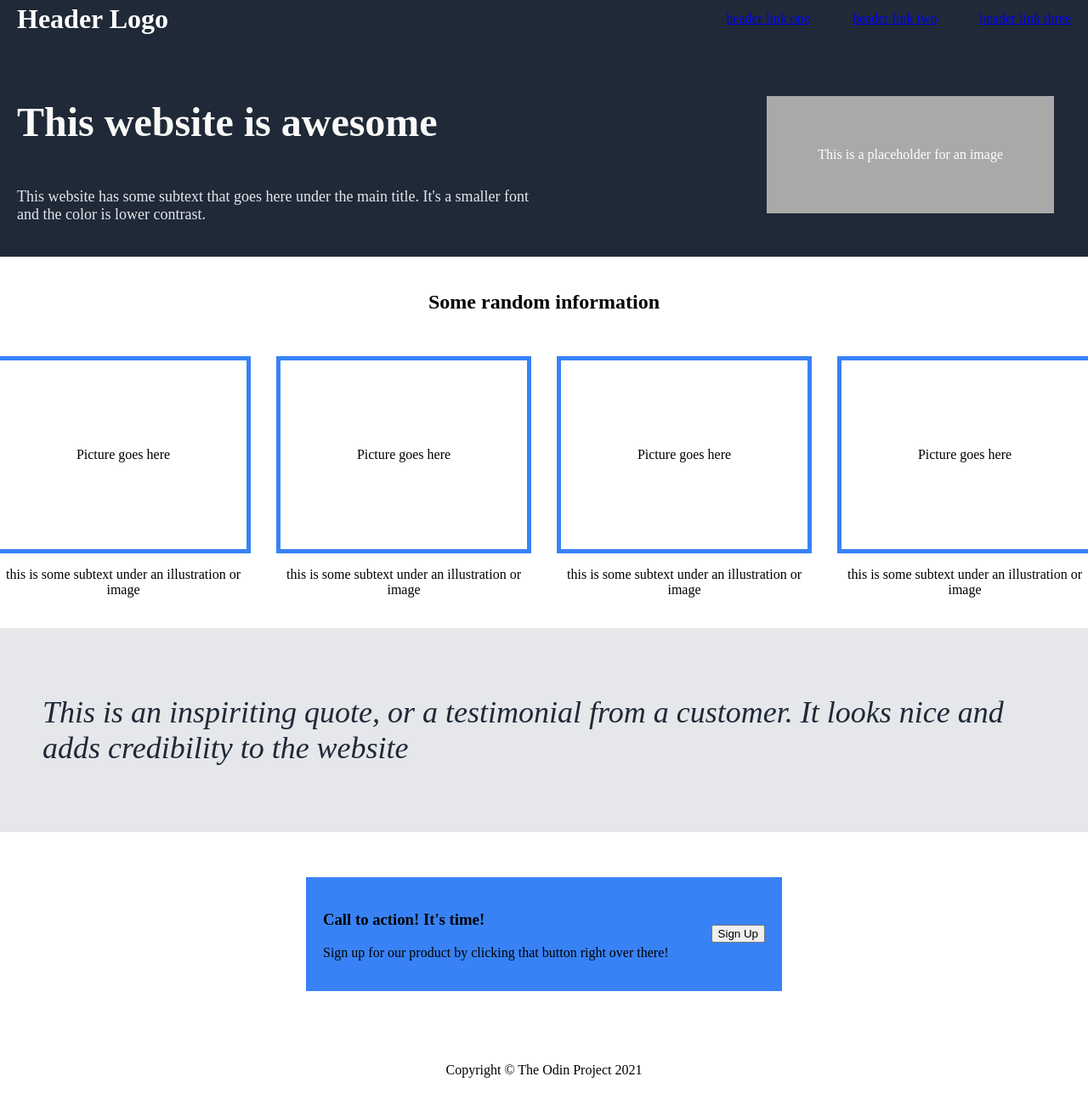
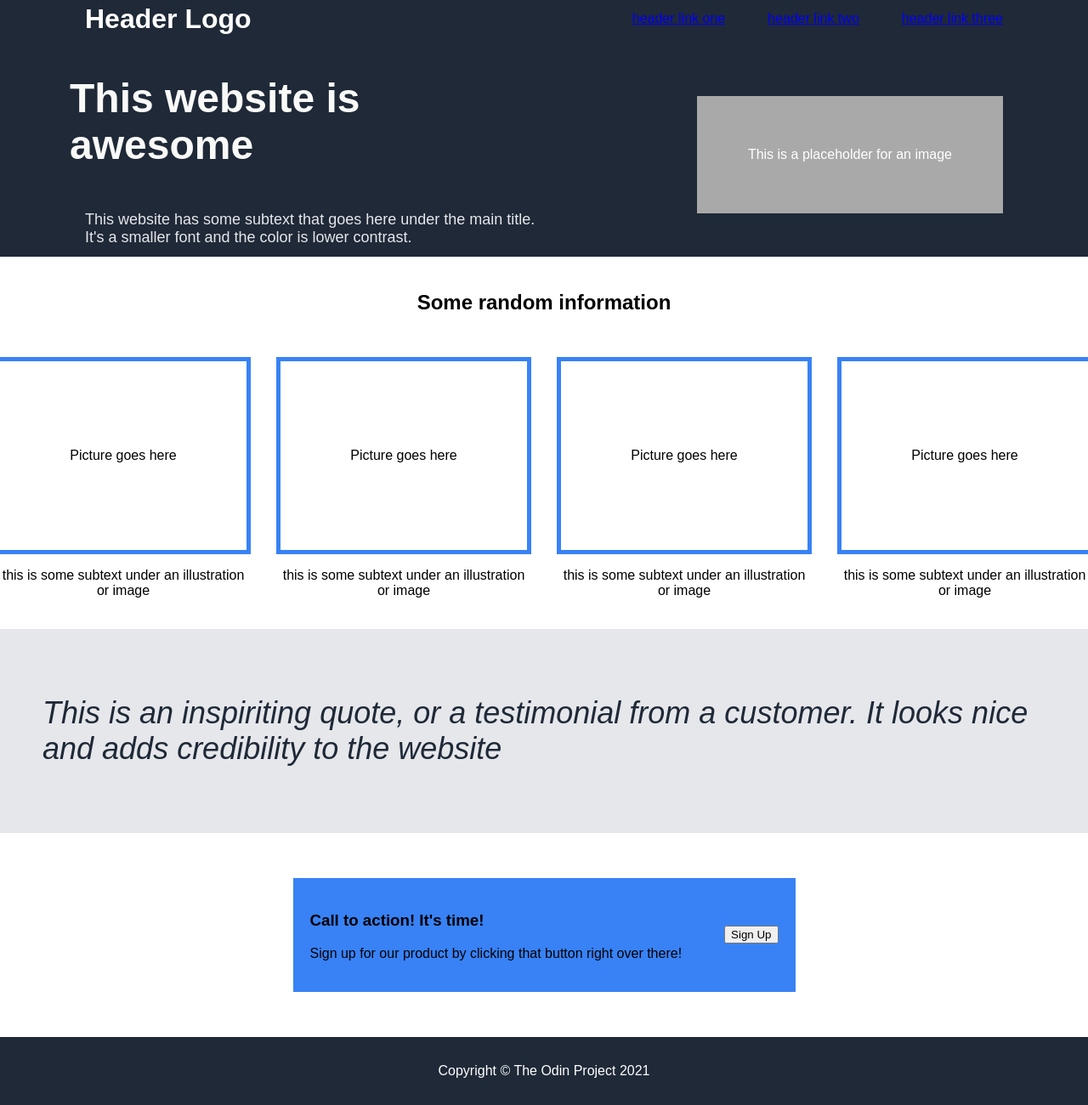
Before and after one commit to justinzxu/Basic-Landing-Page, a plain HTML site: page index.html in a window 1280 px wide. Shown: the part 18-1318 px from the top of the page at 85% size. Drawn offline with Linux system fonts and the light colour scheme.

Commit message:
added color and changed font to the page

```diff
--- a/style.css
+++ b/style.css
@@ -7,9 +7,9 @@ html {
 }
 
 body {
+    margin: 0;
     padding: 0;
-    margin: 0;
-    height: 100%;
+    font-family: Arial, Helvetica, sans-serif;
 }
 
 .navigation {
@@ -22,9 +22,14 @@ body {
     height: 10vh;
 }
 
+.navigation h1{
+    margin-left: 10vh;
+}
+
 .links {
     display: flex;
     gap: 50px;
+    margin-right: 10vh;
 }
 
 .hero-section{
@@ -42,11 +47,13 @@ body {
     font-size: 48px;
     font-weight: 900;
     color: #f9faf8;
+    margin-left: 10%;
 }
 
 .hero-section p{
     font-size: 18px;
     color: #e5e7eb;
+    margin-left: 10vh;
 }
 
 .description {
@@ -60,7 +67,7 @@ body {
     align-items: center;
     justify-content: center;
     background-color: darkgray;
-    margin: 20px;
+    margin-right: 10vh;
     padding: 60px;
 }
 
@@ -139,4 +146,6 @@ body {
     justify-content: center;
     align-items: center;
     height: 10vh;
+    background-color: #1f2937;
+    color: white;
 }
```
Also changed, not shown: index.html (line endings or trailing spaces).
